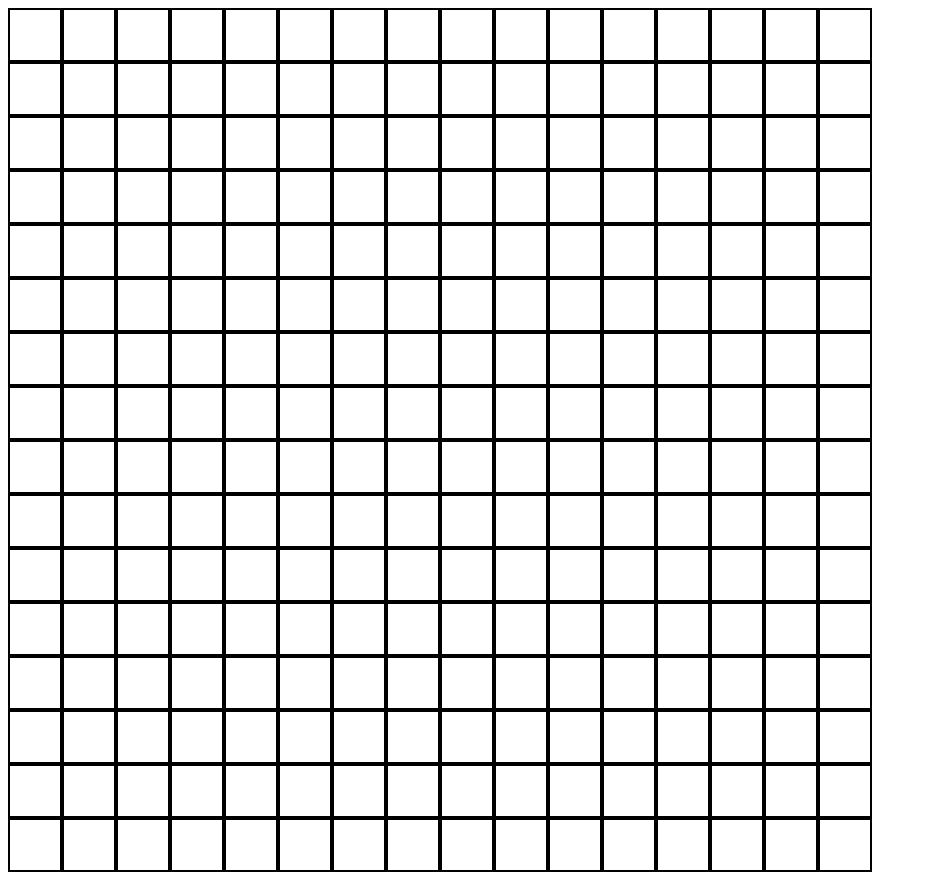
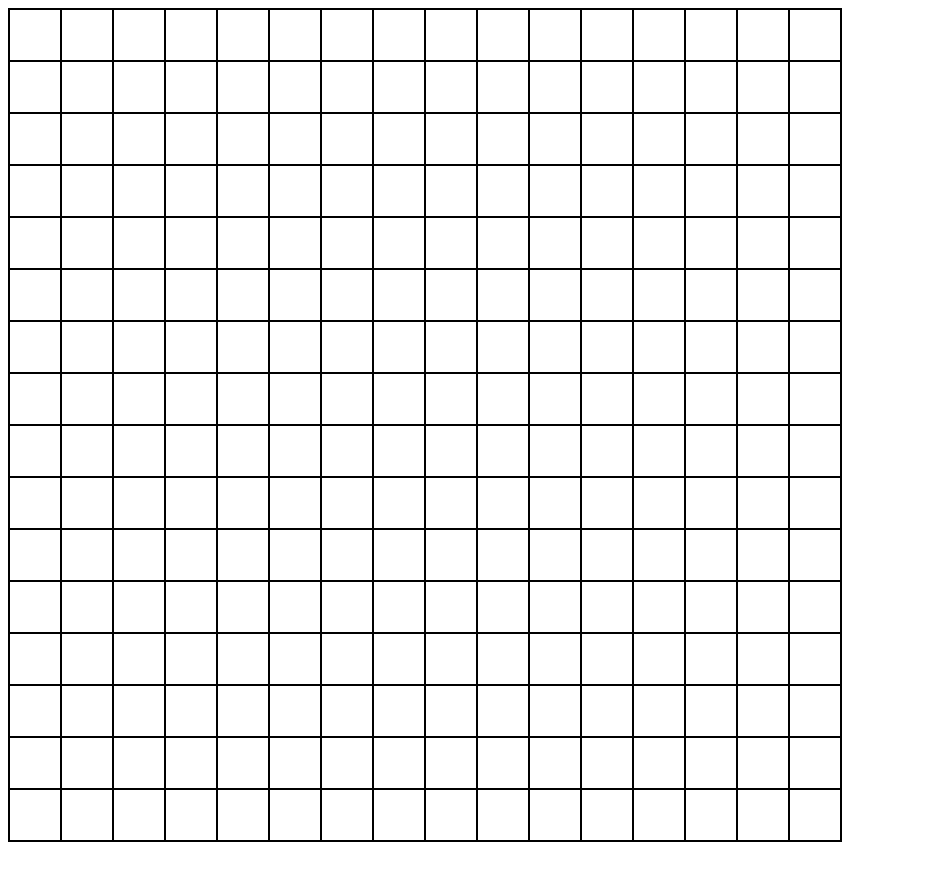
Before and after one commit to SyonR/etch-a-sketch, a plain HTML site: page index.html in a window 1280 px wide. Shown: the whole page, without its empty margins (0-927 px from the left). After the commit the page ends 850 px from the top, so only its background shows below. Drawn offline with Linux system fonts and the light colour scheme.

Commit message:
Made the inner lines thinner
Created a 2D array that stored the border sizes for each direction based on the fixBorder function

Created a function fixBorder that changed the object's border lengths based on its position in the grid

```diff
--- a/script.js
+++ b/script.js
@@ -1,8 +1,41 @@
+// i: number of rows (the rows)
+// j: number of columns (the elements inside of the rows)
+// n: the width of the square
+// grid: the grid
+function fixBorder(row, i, j, n) {
+
+    let square = row[j];
+    console.log(square);
+
+    square.top = (i === 0) ? 2 : 1;
+    square.left = (j === 0) ? 2 : 1;
+    square.right = (j === n - 1) ? 2 : 1;
+    square.bottom = (i === n - 1) ? 2 : 1;
+
+    console.log(square);
+
+}
+
 const container = document.querySelector("#container");
 const grid = [];
+let n = 16
 
-for (let i = 0; i < 256; i++) {
-    const square = document.createElement("div");
-    square.classList.add("square");
-    container.appendChild(square);
+for (let i = 0; i < n; i++) {
+    const row = [];
+    for (let j = 0; j < n; j++) {
+        row.push({ top: 1, left: 1, right: 1, bottom: 1 });
+        const square = document.createElement("div");
+        square.classList.add("squares");
+
+        fixBorder(row, i, j, n)
+
+        square.style.borderStyle = "solid";
+        square.style.borderTopWidth = `${row[j].top}px`;
+        square.style.borderLeftWidth = `${row[j].left}px`;
+        square.style.borderRightWidth = `${row[j].right}px`;
+        square.style.borderBottomWidth = `${row[j].bottom}px`;
+
+        container.appendChild(square);
+    }
+    grid.push(row);
 }
--- a/style.css
+++ b/style.css
@@ -9,8 +9,7 @@ body {
     width: 864px;
 }
 
-.square {
+.squares {
     width: 50px;
     height: 50px;
-    border: 2px solid;
 }
```
